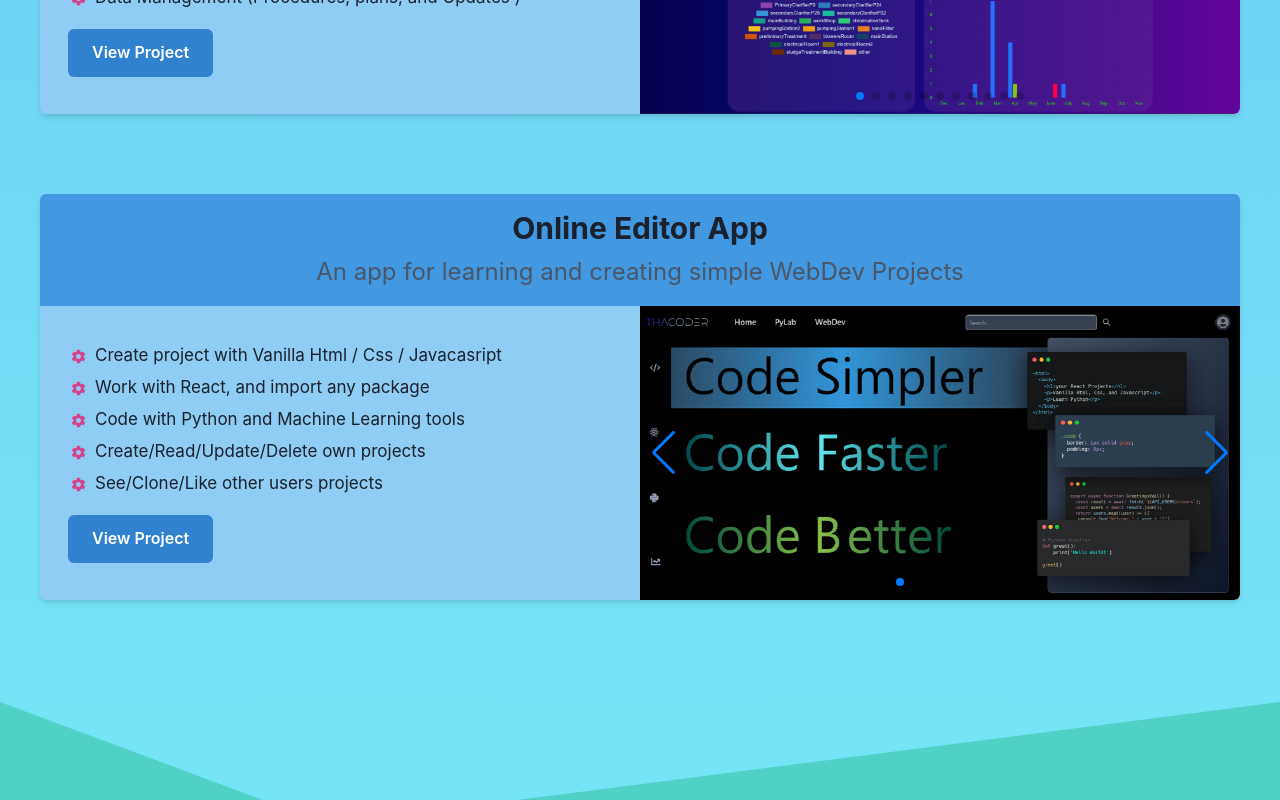
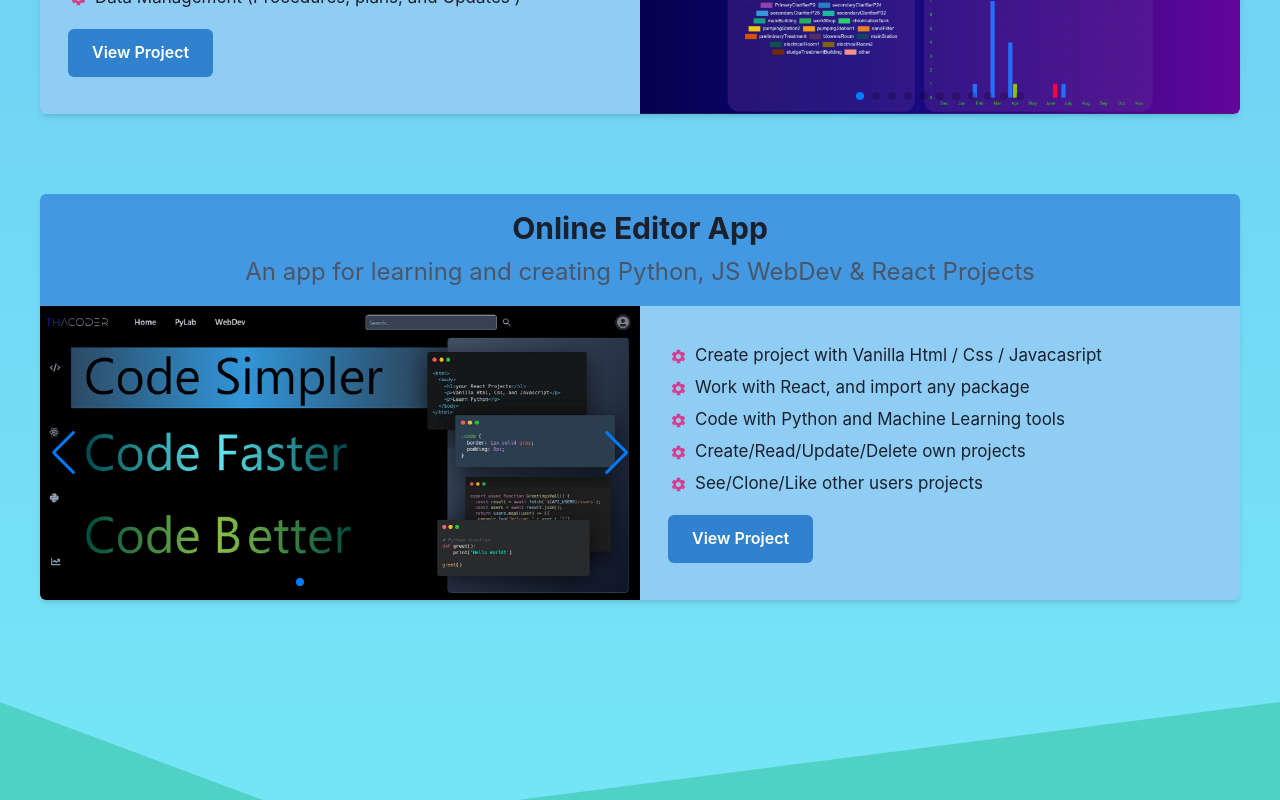
Before and after one commit to tahasama/myPortfolio, a React (Create React App) app: page / in a window 1280 px wide. Shown: the part 4399-5199 px from the top of the page. Built offline with nearby package versions, Linux system fonts and the light colour scheme; no server answers.

Commit message:
correct index reverse row and

```diff
--- a/src/components/projects.tsx
+++ b/src/components/projects.tsx
@@ -248,7 +248,8 @@ const Projects = () => {
     },
     {
       title: "Online Editor App",
-      subtitle: "An app for learning and creating simple WebDev Projects",
+      subtitle:
+        "An app for learning and creating Python, JS WebDev & React Projects",
       description: [
         { desc: "Create project with Vanilla Html / Css / Javacasript" },
         { desc: "Work with React, and import any package" },
@@ -428,7 +429,7 @@ const Projects = () => {
                   "column-reverse",
                   "column-reverse",
                   "column-reverse",
-                  index !== 0 ? "row" : "row-reverse",
+                  index % 2 ? "row-reverse" : "row",
                 ]}
                 h={"-webkit-fit-content"}
               >
```
